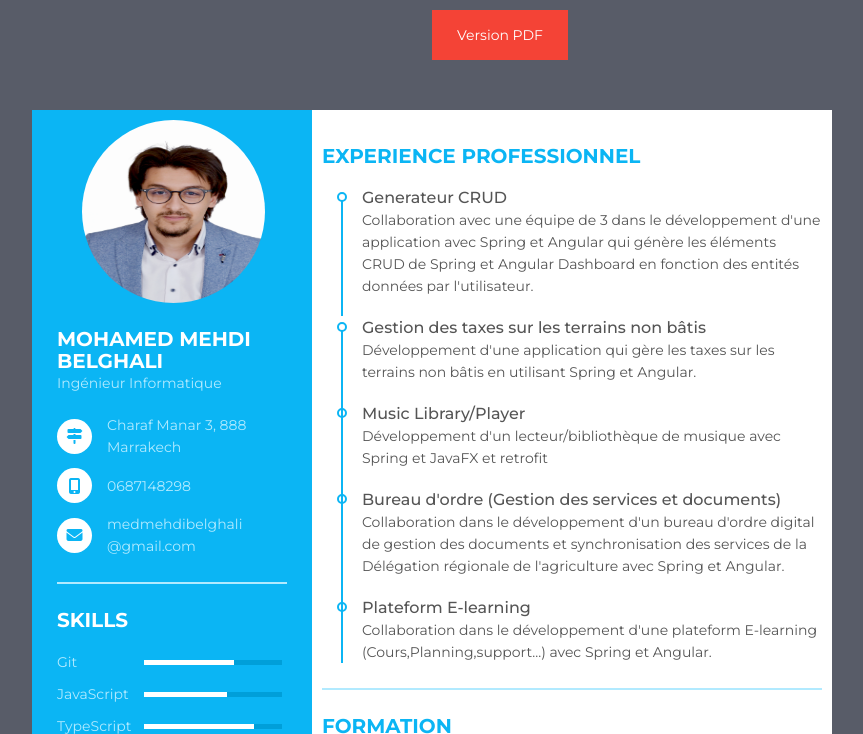
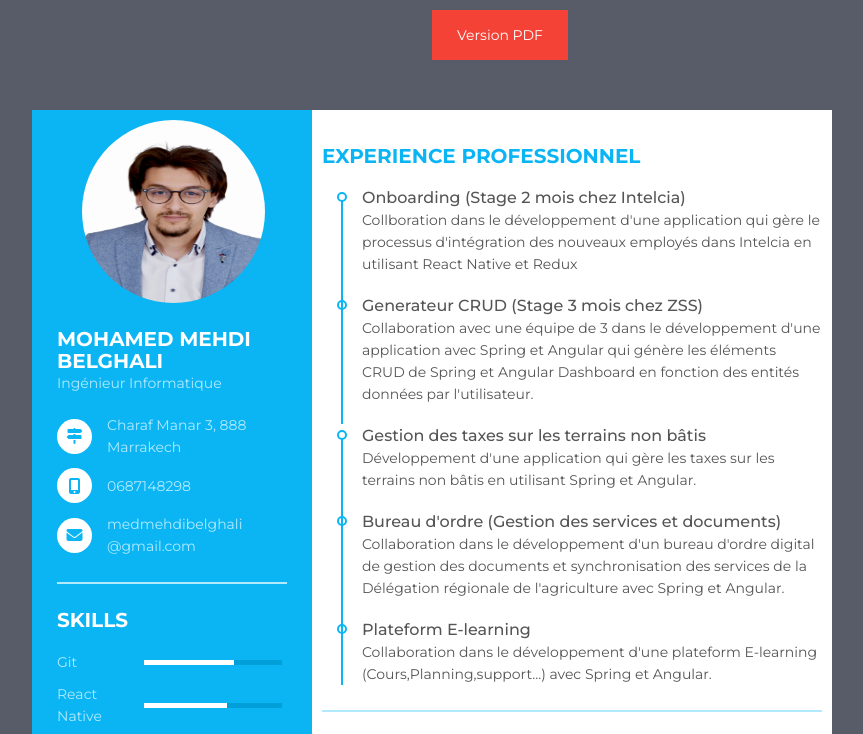
Before and after one commit to Mmbx404/MedMehdiBelghaliCv, a plain HTML site: page index.html in a window 1280 px wide. Shown: the top 734 px of the page, without its empty margins (208-1071 px from the left). Drawn offline with Linux system fonts and the light colour scheme.

Commit message:
2022 version

```diff
--- a/index.html
+++ b/index.html
@@ -5,7 +5,7 @@
 	<title>Resume/CV Design</title>
   <link rel="stylesheet" href="styles.css">
   <script src="https://kit.fontawesome.com/b99e675b6e.js"></script>
-  <a class="link" href="./Cv-PDF/cv.pdf">Version PDF</a>
+  <a class="link" href="./Cv-PDF/cv2022.pdf">Version PDF</a>
 </head>
 <body>
 <div class="resume" id="start">
@@ -61,7 +61,7 @@
            </li>
            <li>
              <div class="skill_name">
-               JavaScript
+               React Native
              </div>
              <div class="skill_progress">
                <span style="width: 60%;"></span>
@@ -163,22 +163,23 @@
            <p class="bold">Experience Professionnel</p>
          </div>
         <ul>
-            <li>
-                <div class="info">
-                     <p class="semi-bold">Generateur CRUD</p>
-                  <p>Collaboration avec une équipe de 3 dans le développement d'une application avec Spring et Angular qui génère les éléments CRUD de Spring et Angular Dashboard en fonction des entités données par l'utilisateur.</p>
-                </div>
-            </li>
+          <li>
+            <div class="info">
+                   <p class="semi-bold">Onboarding (Stage 2 mois chez Intelcia)</p>
+              <!-- <p>Développement d'un lecteur/bibliothèque de musique avec Spring et JavaFX et retrofit</p> -->
+                    <p>Collboration dans le développement d'une application qui gère le processus d'intégration des nouveaux employés dans Intelcia en utilisant React Native et Redux</p>
+              </div>
+          </li>
+          <li>
+            <div class="info">
+                 <p class="semi-bold">Generateur CRUD (Stage 3 mois chez ZSS)</p>
+              <p>Collaboration avec une équipe de 3 dans le développement d'une application avec Spring et Angular qui génère les éléments CRUD de Spring et Angular Dashboard en fonction des entités données par l'utilisateur.</p>
+            </div>
+        </li>
             <li>
               <div class="info">
                      <p class="semi-bold">Gestion des taxes sur les terrains non bâtis</p>
                   <p>Développement d'une application qui gère les taxes sur les terrains non bâtis en utilisant Spring et Angular.</p>
-                </div>
-            </li>
-            <li>
-              <div class="info">
-                     <p class="semi-bold">Music Library/Player</p>
-                  <p>Développement d'un lecteur/bibliothèque de musique avec Spring et JavaFX et retrofit</p>
                 </div>
             </li>
             <li>
```
Also changed, not shown: 1 other file.
